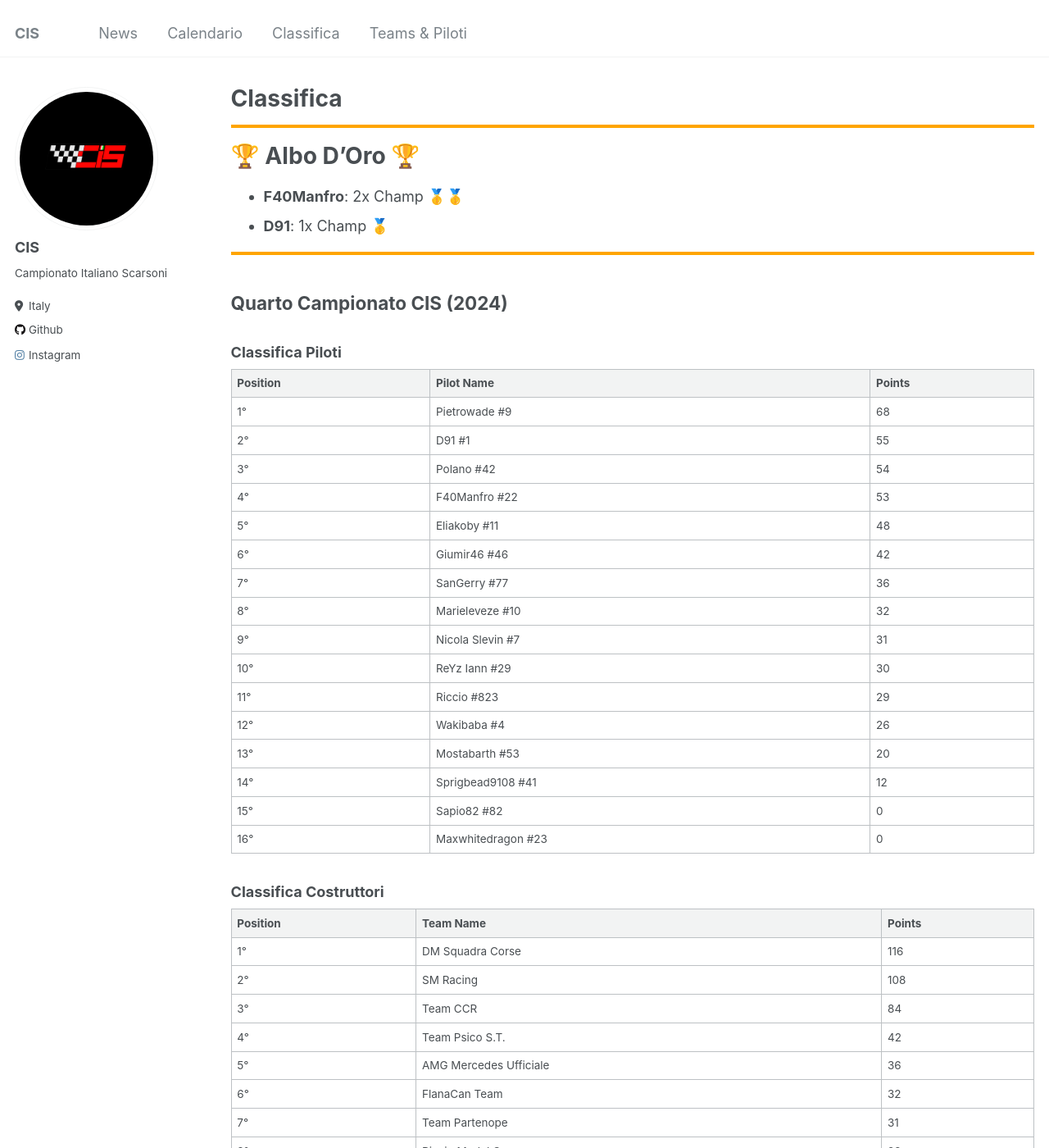
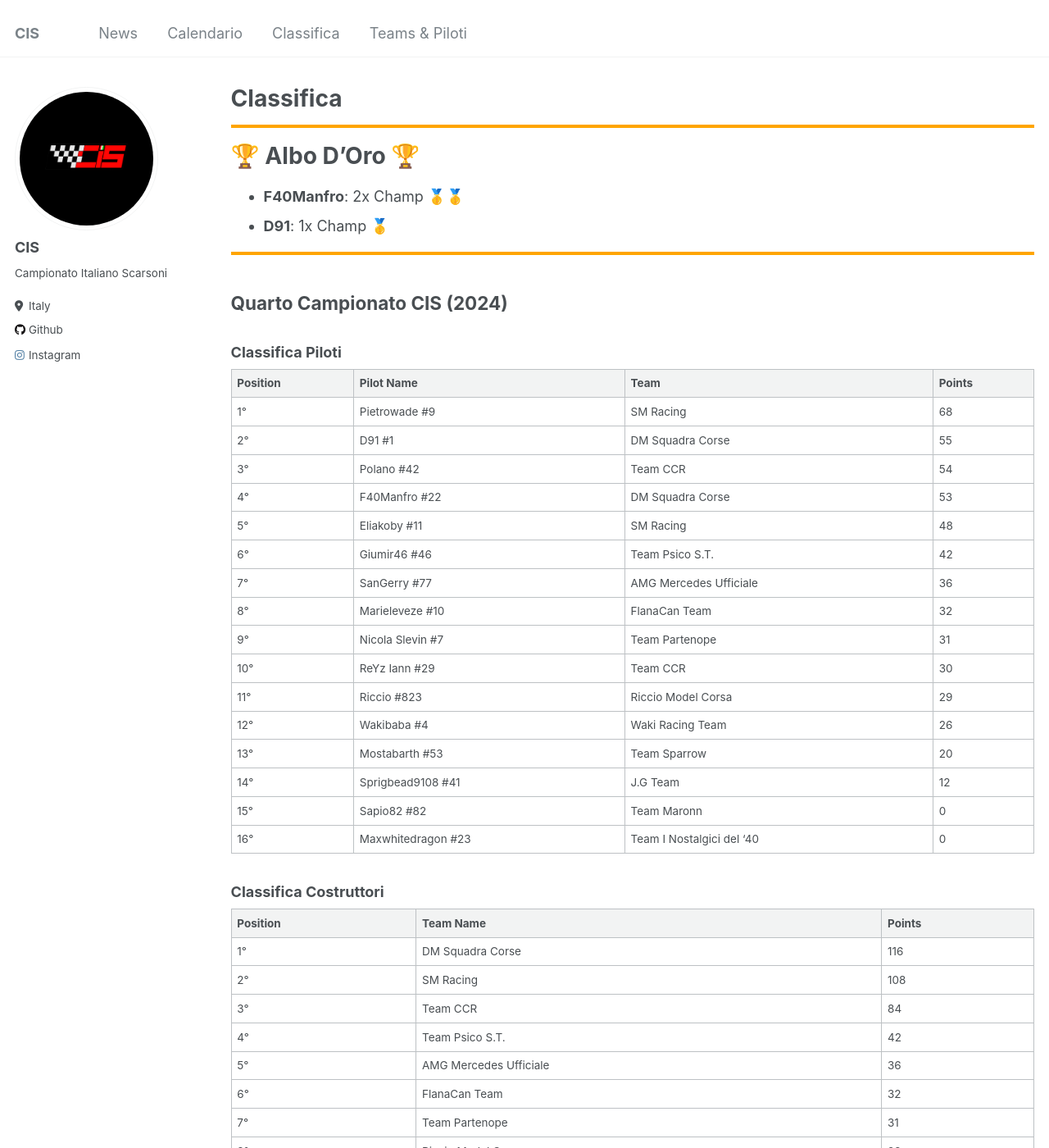
Before and after one commit to campionatoscarsoni/campionatoscarsoni.github.io, a Jekyll site: the page built from _pages/results.md, in a window 1280 px wide and 1400 px high. Shown: the whole window at 82% size. Built offline with Jekyll 4.4.1, drawn with Linux system fonts in a browser that asks for light colours.

Commit message:
added teams names

```diff
--- a/_pages/results.md
+++ b/_pages/results.md
@@ -19,24 +19,25 @@ author_profile: true
 
 ### Classifica Piloti
 
-| **Position** | **Pilot Name**      | **Points**  |
-|--------------|---------------------|-------------|
-| 1°  | Pietrowade #9       | 68 |
-| 2°  | D91 #1              | 55 |
-| 3°  | Polano #42          | 54 |
-| 4°  | F40Manfro #22       | 53 |
-| 5°  | Eliakoby #11        | 48 |
-| 6°  | Giumir46 #46        | 42 |
-| 7°  | SanGerry #77        | 36 |
-| 8°  | Marieleveze #10     | 32 |
-| 9°  | Nicola Slevin #7    | 31 |
-| 10° | ReYz Iann #29       | 30 |
-| 11° | Riccio #823         | 29 |
-| 12° | Wakibaba #4         | 26 |
-| 13° | Mostabarth #53      | 20 |
-| 14° | Sprigbead9108 #41   | 12 |
-| 15° | Sapio82 #82         | 0  |
-| 16° | Maxwhitedragon #23  | 0  |
+| **Position** | **Pilot Name**      | **Team**        | **Points**  |
+|--------------|---------------------|-----------------|-------------|
+| 1°  | Pietrowade #9       | SM Racing                 | 68 |
+| 2°  | D91 #1              | DM Squadra Corse          | 55 |
+| 3°  | Polano #42          | Team CCR                  | 54 |
+| 4°  | F40Manfro #22       | DM Squadra Corse          | 53 |
+| 5°  | Eliakoby #11        | SM Racing                 | 48 |
+| 6°  | Giumir46 #46        | Team Psico S.T.           | 42 |
+| 7°  | SanGerry #77        | AMG Mercedes Ufficiale    | 36 |
+| 8°  | Marieleveze #10     | FlanaCan Team             | 32 |
+| 9°  | Nicola Slevin #7    | Team Partenope            | 31 |
+| 10° | ReYz Iann #29       | Team CCR                  | 30 |
+| 11° | Riccio #823         | Riccio Model Corsa        | 29 |
+| 12° | Wakibaba #4         | Waki Racing Team          | 26 |
+| 13° | Mostabarth #53      | Team Sparrow              | 20 |
+| 14° | Sprigbead9108 #41   | J.G Team                  | 12 |
+| 15° | Sapio82 #82         | Team Maronn               | 0  |
+| 16° | Maxwhitedragon #23  | Team I Nostalgici del '40 | 0  |
+
 
 
 ### Classifica Costruttori
```
Also changed, not shown: _calendar/grand_oak.md (+18 -18 lines), _calendar/mugello.md (+18 -18 lines).
